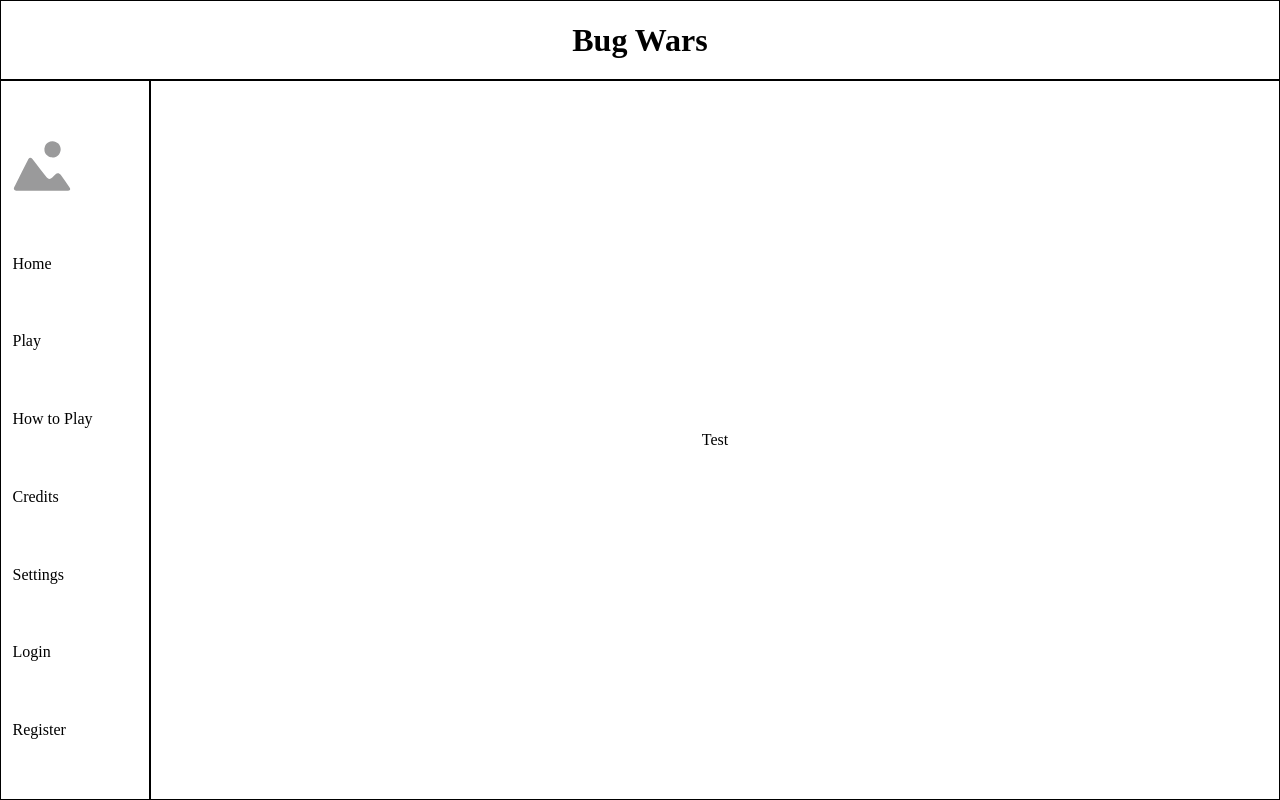
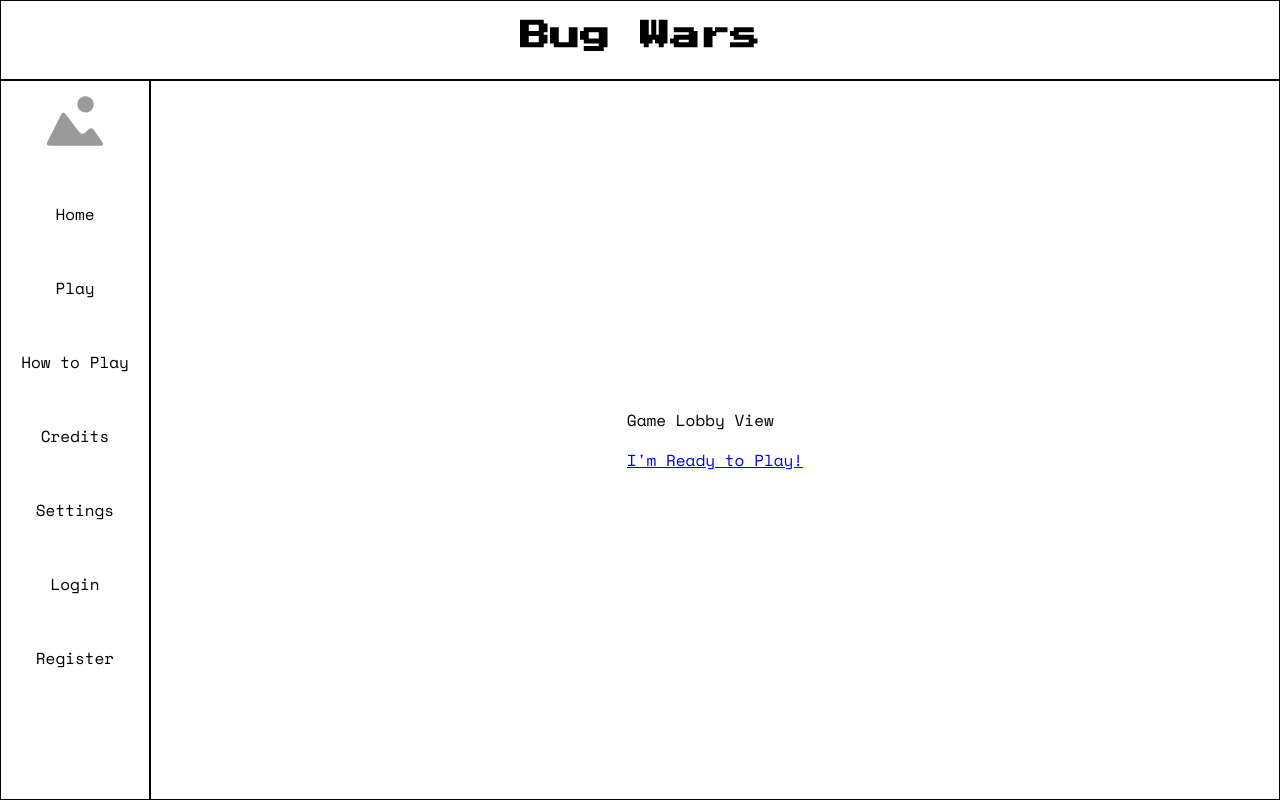
Before and after one commit to LauraJStevenson/bugwars-healer-frontend, a Vue app: page /gamelobby in a window 1280 px wide. Built offline with nearby package versions, Linux system fonts and the light colour scheme; no server answers.

Commit message:
update basic styling and grid for nav bar as well as update a few errors on credits page and header

```diff
--- a/index.html
+++ b/index.html
@@ -1,5 +1,6 @@
 <!DOCTYPE html>
 <html lang="en">
+
 
 <head>
   <meta charset="utf-8">
@@ -12,6 +13,11 @@
   <link rel="preconnect" href="https://fonts.gstatic.com" crossorigin>
   <link href="https://fonts.googleapis.com/css2?family=Press+Start+2P&display=swap" rel="stylesheet">
 
+  <link rel="preconnect" href="https://fonts.googleapis.com" />
+  <link rel="preconnect" href="https://fonts.gstatic.com" crossorigin="anonymous" />
+  <link href="https://fonts.googleapis.com/css2?family=Space+Mono:ital,wght@0,400;0,700;1,400&display=swap"
+    rel="stylesheet" />
+
   <!-- Your other head elements, stylesheets, etc. go here -->
 </head>
 
--- a/src/assets/base.css
+++ b/src/assets/base.css
@@ -1,5 +1,6 @@
 * {
   box-sizing: border-box;
+  font-family: 'Space Mono', Arial, Helvetica, sans-serif;
 }
 
 html,
--- a/src/components/GlobalNav.vue
+++ b/src/components/GlobalNav.vue
@@ -10,8 +10,7 @@
       <li><RouterLink to="/credits">Credits</RouterLink></li>
       <li>
         <!--<li v-if="isLoggedIn" @click="settings">Settings</li>-->
-        Settings
-        <!--<RouterLink to="/Settings">Settings</RouterLink>-->
+        <RouterLink to="/Settings">Settings</RouterLink>
       </li>
       <li><RouterLink to="/login">Login</RouterLink></li>
       <li><RouterLink to="/register">Register</RouterLink></li>
@@ -29,20 +28,22 @@
 
 <style scoped>
 .global-nav-bar {
-  width: 125px;
+  width: 140px;
   color: black;
   height: 100%;
 }
 
 ul {
   list-style: none;
-  padding: 0;
+  padding: 15px;
   margin: 0;
   height: 100%;
   width: 100%;
   display: flex;
   flex-direction: column;
-  justify-content: space-evenly;
+  justify-content: flex-start;
+  align-items: center;
+  gap: 50px;
 }
 
 li {
--- a/src/components/Header.vue
+++ b/src/components/Header.vue
@@ -13,4 +13,9 @@
   display: flex;
   justify-content: center;
 }
+
+h1 {
+  font-family: 'Press Start 2P', 'Space Mono', Arial, Helvetica, sans-serif;
+  font-size: 30px;
+}
 </style>
--- a/src/components/TheWelcome.vue
+++ /dev/null
@@ -1,5 +0,0 @@
-<script setup lang="ts"></script>
-
-<template>
-  <div>Welcome</div>
-</template>
--- a/src/views/CreditsView.vue
+++ b/src/views/CreditsView.vue
@@ -1,26 +1,8 @@
 <script setup lang="ts">
-//import TheWelcome from '../components/TheWelcome.vue';
 </script>
 
 <template>
   <div class="credits">
-    <!-- Font imports -->
-    <link rel="preconnect" href="https://fonts.googleapis.com" />
-    <link rel="preconnect" href="https://fonts.gstatic.com" crossorigin="anonymous" />
-    <link
-      href="https://fonts.googleapis.com/css2?family=Press+Start+2P&display=swap"
-      rel="stylesheet"
-    />
-
-    <link rel="preconnect" href="https://fonts.googleapis.com" />
-    <link rel="preconnect" href="https://fonts.gstatic.com" crossorigin="anonymous" />
-    <link
-      href="https://fonts.googleapis.com/css2?family=Space+Mono:ital,wght@0,400;0,700;1,400&display=swap"
-      rel="stylesheet"
-    />
-
-    <h1>Credits</h1>
-
     <p>
       <svg
         width="20"
@@ -61,8 +43,8 @@
     <div class="card-collection">
       <div class="individual-card">
         <img class="card-photo" src="../../public/images/laura-img.jpg" />
-        <h2>Laura Stevenson</h2>
-        <h3>Tech Lead</h3>
+        <h1>Laura Stevenson</h1>
+        <h3>Tech Lead / Software Developer</h3>
         <p class="contribution">Contributions to the this project will go here.</p>
         <ul>
           <li>
@@ -76,7 +58,7 @@
 
       <div class="individual-card">
         <img class="card-photo" src="../../public/images/ashley-img.jpg" />
-        <h2>Ashley Mical</h2>
+        <h1>Ashley Mical</h1>
         <h3>Software Developer</h3>
         <p class="contribution">Contributions to the this project will go here.</p>
         <ul>
@@ -89,7 +71,7 @@
 
       <div class="individual-card">
         <img class="card-photo" src="../../public/images/yagmur-img.jpg" />
-        <h2>Yagmur Muslu</h2>
+        <h1>Yagmur Muslu</h1>
         <h3>Software Developer</h3>
         <p class="contribution">Contributions to the this project will go here.</p>
         <ul>
@@ -102,7 +84,7 @@
 
       <div class="individual-card">
         <img class="card-photo" src="../../public/images/kimlyn-img.jpg" />
-        <h2>Kimlyn De Lara</h2>
+        <h1>Kimlyn De Lara</h1>
         <h3>Software Developer</h3>
         <p class="contribution">Contributions to the this project will go here.</p>
         <ul>
@@ -117,7 +99,7 @@
 
       <div class="individual-card">
         <img class="card-photo" src="../../public/images/viv-img.jpg" />
-        <h2>Viviana Valentin</h2>
+        <h1>Viviana Valentin</h1>
         <h3>Software Developer</h3>
         <p class="contribution">Contributions to the this project will go here.</p>
         <ul>
@@ -132,7 +114,7 @@
 
       <div class="individual-card">
         <img class="card-photo" src="../../public/images/rob-img.jpg" />
-        <h2>Robert Harris</h2>
+        <h1>Robert Harris</h1>
         <h3>Software Developer</h3>
         <p class="contribution">Contributions to the this project will go here.</p>
         <ul>
@@ -156,7 +138,8 @@
 }
 
 h1 {
-  font-family: 'Press Start 2P', 'Space Mono', cursive;
+  font-family: 'Press Start 2P', 'Space Mono', Arial, Helvetica, sans-serif;
+  font-size: 19px;
 }
 
 h2 {
@@ -165,6 +148,7 @@ h2 {
 
 h3 {
   text-align: center;
+  font-size: 15px;
 }
 
 svg {
@@ -196,6 +180,7 @@ svg {
   flex-shrink: 0;
   border-radius: 5px;
   box-shadow: 0 4px 8px rgba(0, 0, 0, 0.15);
+  margin: 5px;
 }
 
 .contribution {
@@ -219,6 +204,8 @@ li {
 .cg-link {
   text-decoration: none;
   color: #d62828;
+  font-family: 'Press Start 2P', 'Space Mono', Arial, Helvetica, sans-serif;
+  font-size: 15px;
 }
 
 .contact-link:hover {
--- a/src/views/GameLobbyView.vue
+++ b/src/views/GameLobbyView.vue
@@ -2,9 +2,10 @@
 </script>
 
 <template>
-  <main>
-    <div>Test</div>
-  </main>
+  <div class="game-lobby">
+    <p>Game Lobby View</p>
+    <p><RouterLink to="/gameplay">I'm Ready to Play!</RouterLink></p>
+  </div>
 </template>
 
 
--- a/src/views/GamePlayView.vue
+++ b/src/views/GamePlayView.vue
@@ -2,9 +2,9 @@
 </script>
 
 <template>
-  <main>
-    <div>Play View</div>
-  </main>
+  <div class="game-play">
+    <div>Game Play View</div>
+  </div>
 </template>
 
 
--- a/src/views/HomeView.vue
+++ b/src/views/HomeView.vue
@@ -3,7 +3,7 @@ import TheWelcome from '../components/TheWelcome.vue';
 </script>
 
 <template>
-  <main>
-    <div><p>HomeView TESTING</p></div>
-  </main>
+  <div class="home-view">
+    <p>Home View</p>
+  </div>
 </template>
--- a/src/views/HowToPlayView.vue
+++ b/src/views/HowToPlayView.vue
@@ -2,9 +2,9 @@
 </script>
 
 <template>
-  <main>
+  <div class="how-to-play">
     <div>How To Play View</div>
-  </main>
+  </div>
 </template>
 
 
--- a/src/views/SettingsView.vue
+++ b/src/views/SettingsView.vue
@@ -2,9 +2,9 @@
 </script>
 
 <template>
-  <main>
+  <div class="settings">
     <div>Settings View</div>
-  </main>
+  </div>
 </template>
 
 
```
Also changed, not shown: 1 other file (tests, documents, lock files or other folders).
